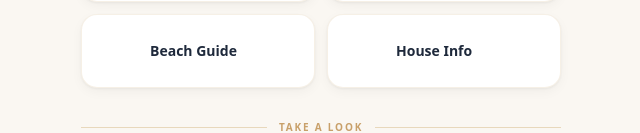
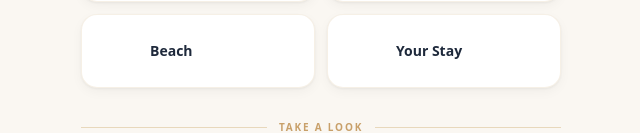
Before and after one commit to ZbienVC/palm-beach-guide, a Next.js app: page / in a window 1280 px wide. Shown: the part 444-577 px from the top of the page, without its empty margins (319-959 px from the left). Built offline with nearby package versions, Linux system fonts and the light colour scheme; a web font is replaced by a local one.

Commit message:
feat: add emoji field to quickActions - bulletproof cross-device rendering

```diff
--- a/data/guide.ts
+++ b/data/guide.ts
@@ -10,6 +10,7 @@
 export interface QuickAction {
   label: string;
   icon: string;           // Lucide icon name
+  emoji: string;          // Fallback emoji displayed in the badge
   href: string;
   accent?: string;        // Tailwind color class for button bg
 }
@@ -133,36 +134,42 @@ export const guide: GuideData = {
     {
       label: "Google Maps",
       icon: "MapPin",
+      emoji: "📍",
       href: "https://maps.google.com/?q=651+Okeechobee+Blvd+West+Palm+Beach+FL+33401",
       accent: "bg-ocean-500",
     },
     {
       label: "Call Uber",
       icon: "Car",
+      emoji: "🚗",
       href: "https://m.uber.com/ul/",
       accent: "bg-slate-900",
     },
     {
-      label: "Beach Guide",
+      label: "Beach",
       icon: "Waves",
+      emoji: "🏖️",
       href: "#things-to-do",
       accent: "bg-ocean-400",
     },
     {
-      label: "House Info",
+      label: "Your Stay",
       icon: "Home",
+      emoji: "🏠",
       href: "#house-info",
       accent: "bg-palm-500",
     },
     {
       label: "Reservations",
       icon: "CalendarCheck",
+      emoji: "📅",
       href: "https://resy.com",
       accent: "bg-sand-400",
     },
     {
       label: "Contact Host",
       icon: "MessageCircle",
+      emoji: "💬",
       href: "sms:+15615550100",
       accent: "bg-rose-400",
     },
```
